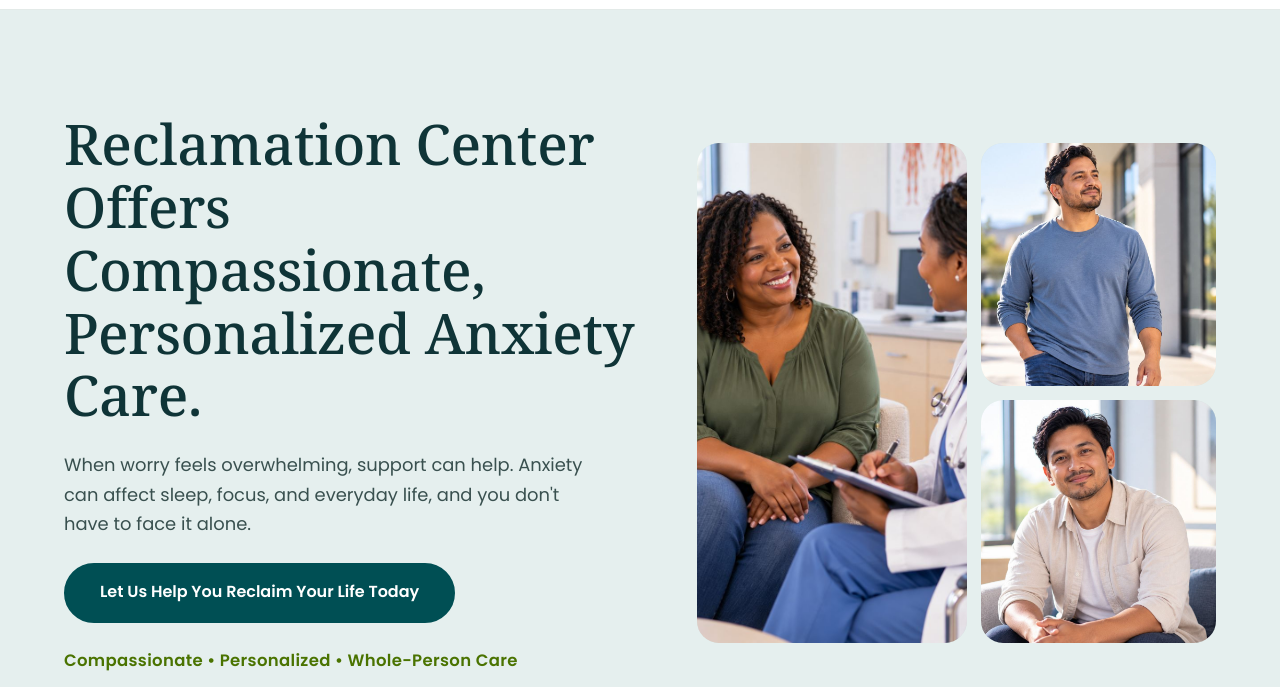
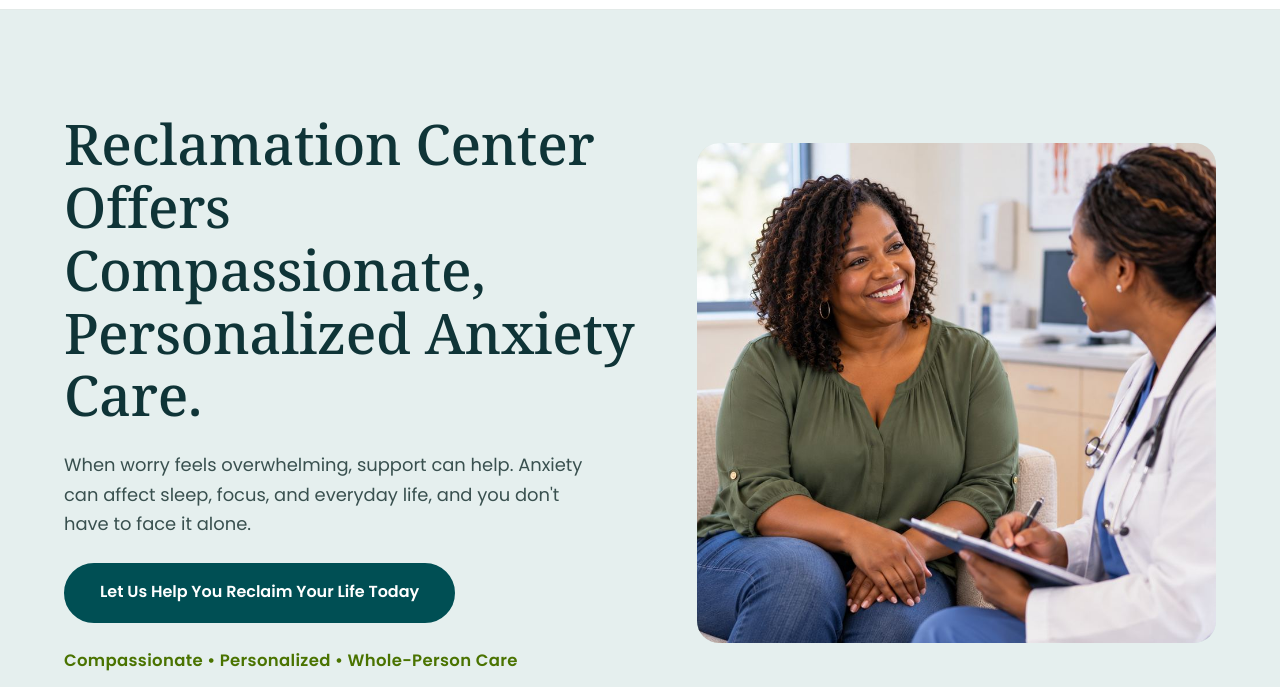
Before and after one commit to gladsamante04-gif/Reclamation-Center-Anxiety-landing-page, a website built with Vite: page index.html in a window 1280 px wide. Shown: the part 113-800 px from the top of the page. Built offline with nearby package versions, Linux system fonts and the light colour scheme.

Commit message:
Hero: single photo instead of three-photo mosaic
Co-Authored-By: Claude Fable 5 <noreply@anthropic.com>
Claude-Session: https://claude.ai/code/session_01DsgnGzy7eDztcJmVojgrum

```diff
--- a/index.html
+++ b/index.html
@@ -52,10 +52,8 @@
       </div>
       <p class="trust">Compassionate • Personalized • Whole-Person Care</p>
     </div>
-    <div class="mosaic" role="group" aria-label="Photos">
-      <div class="ph"><img src="./assets/images/provider-conversation.jpg" alt="A smiling woman talking with a healthcare provider in a bright office" style="object-position:50% 20%" loading="lazy"></div>
-      <div class="ph"><img src="./assets/images/walking-outdoors.jpg" alt="A man walking outdoors on a sunny day, looking relaxed" style="object-position:50% 18%" loading="lazy"></div>
-      <div class="ph"><img src="./assets/images/seated-portrait.jpg" alt="A man sitting on a sofa in natural light, smiling gently" style="object-position:50% 22%" loading="lazy"></div>
+    <div class="mosaic single">
+      <div class="ph"><img src="./assets/images/provider-conversation.jpg" alt="A smiling woman talking with a healthcare provider in a bright office" style="object-position:50% 20%"></div>
     </div>
   </div>
 </section>
--- a/styles.css
+++ b/styles.css
@@ -119,6 +119,8 @@ section{padding:clamp(56px,8vw,104px) 0}
 .mosaic .ph:first-child{grid-row:1 / span 2}
 .mosaic.wide{grid-template-columns:repeat(3,minmax(0,1fr));grid-template-rows:1fr;height:320px}
 .mosaic.wide .ph:first-child{grid-row:auto}
+.mosaic.single{grid-template-columns:1fr;grid-template-rows:1fr}
+.mosaic.single .ph:first-child{grid-row:auto}
 .ph{border-radius:22px;background:var(--photo);overflow:hidden;position:relative}
 .ph img{position:absolute;inset:0;width:100%;height:100%;object-fit:cover}
 .ph-note{position:relative;background:var(--surface);color:var(--body);font-size:.78rem;line-height:1.45;padding:8px 11px;border-radius:9px}
```
